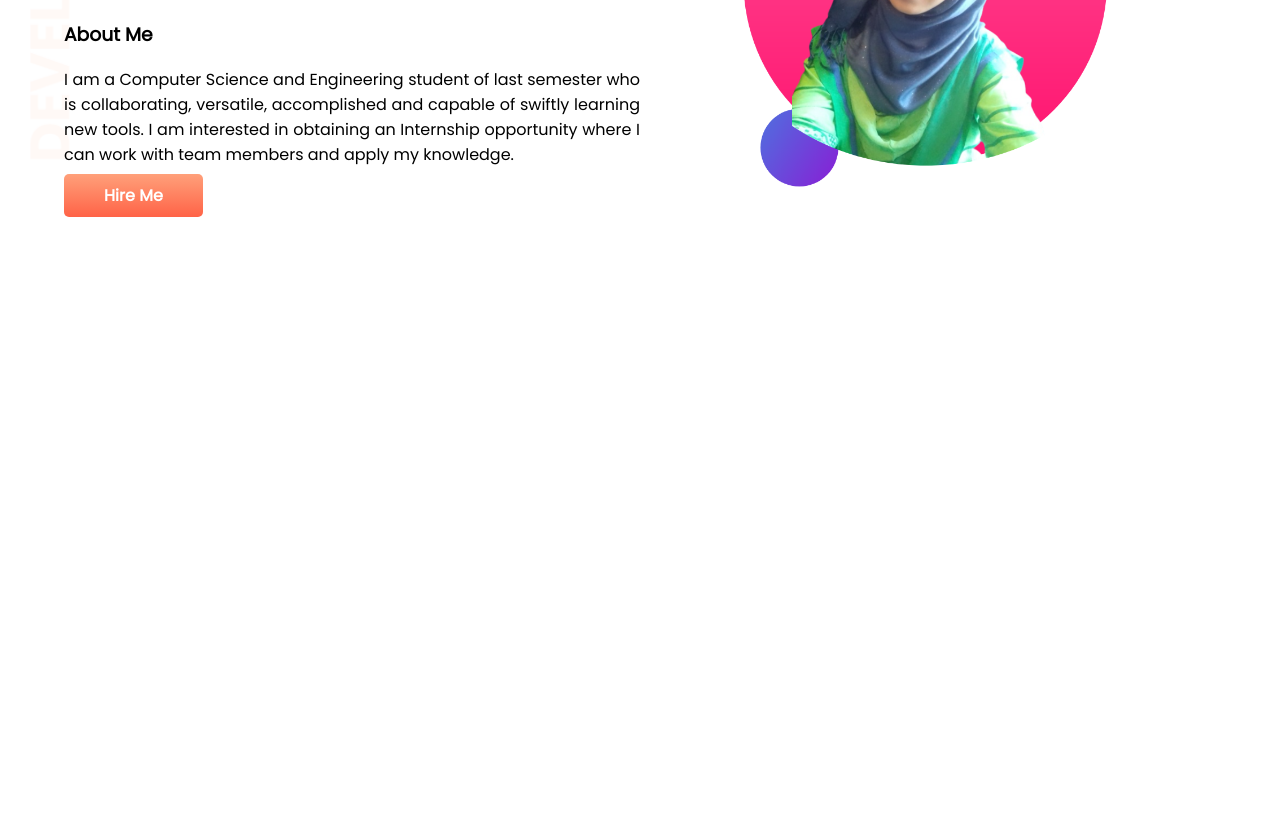
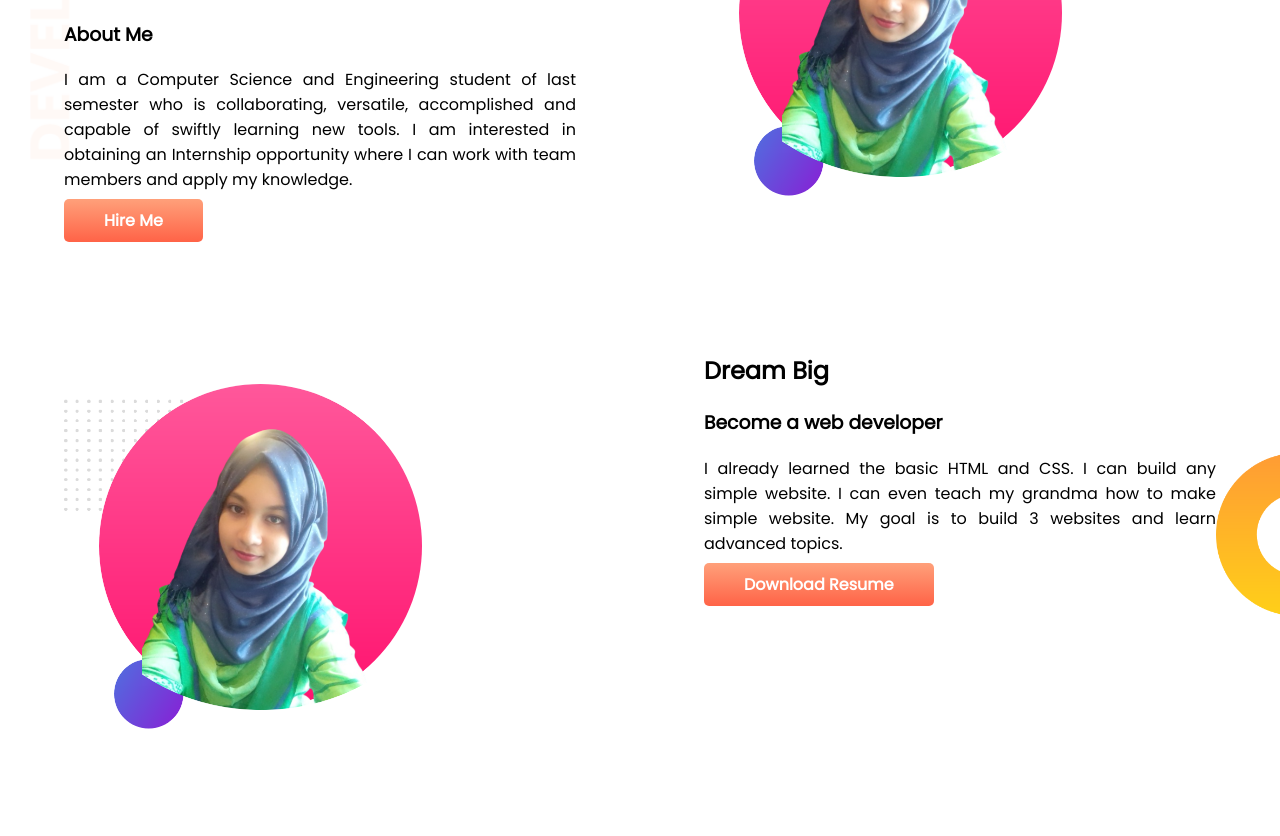
Before and after one commit to nusratjui/My-Portfolio, a plain HTML site: page index.html in a window 1280 px wide. Shown: the part 200-1036 px from the top of the page. Before the commit the page ends 800 px from the top, so only its background shows below. Drawn offline with Linux system fonts and the light colour scheme.

Commit message:
dream added

```diff
--- a/index.html
+++ b/index.html
@@ -32,6 +32,22 @@
     </div>
 </section>
 
+<section class="dream-area">
+    <div class="potol">
+        <img src="images/new.png" alt="">
+    </div>
+
+    <div class="potol">
+        <h2>Dream Big</h2>
+        <h3>Become a web developer</h3>
+        <p>I already learned the basic HTML and CSS. I can build any simple website.
+           I can even teach my grandma how to make simple website. My goal is to build
+           3 websites and learn advanced topics.</p>
+        <a class="button" target="_blank" href=""> Download Resume</a>
+    </div>
+
+    </section>
+
 
 </body>
 </html>
--- a/style.css
+++ b/style.css
@@ -13,14 +13,17 @@ p{
 }
 section{
     display: flex;
+    margin-bottom: 100px;
 
 }
 .potol{
     width: 50%;
     padding-left: 5%;
+    padding-right: 5%;
 }
 .potol img{
     width: 70%;
+    margin-top: 10%;
 }
 .button{
     text-decoration: none;
@@ -34,3 +37,10 @@ section{
     background-image: url(images/top-banner.png);
     background-repeat: no-repeat;
 }
+.dream-area{
+
+    background-image: url(images/dream-bg.png);
+    background-repeat: no-repeat;
+    background-position: right;
+    background-size: 5%;
+}
```
